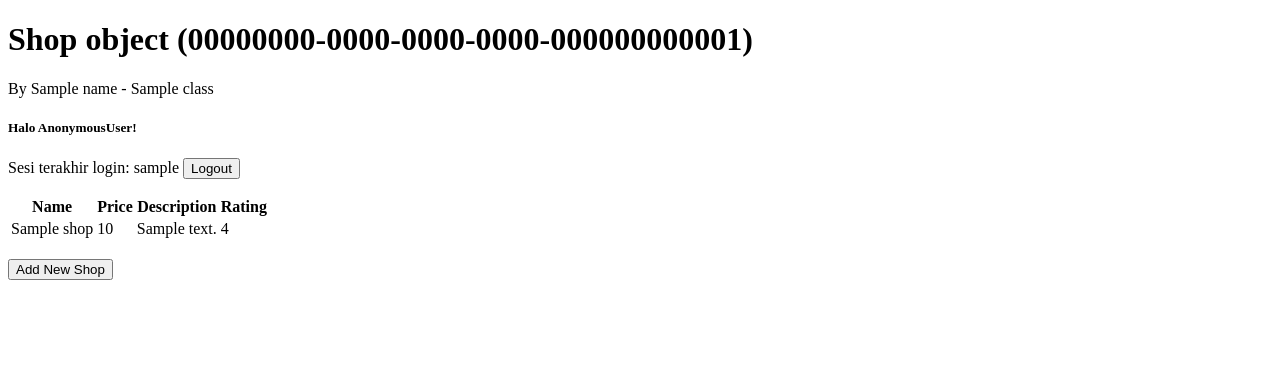
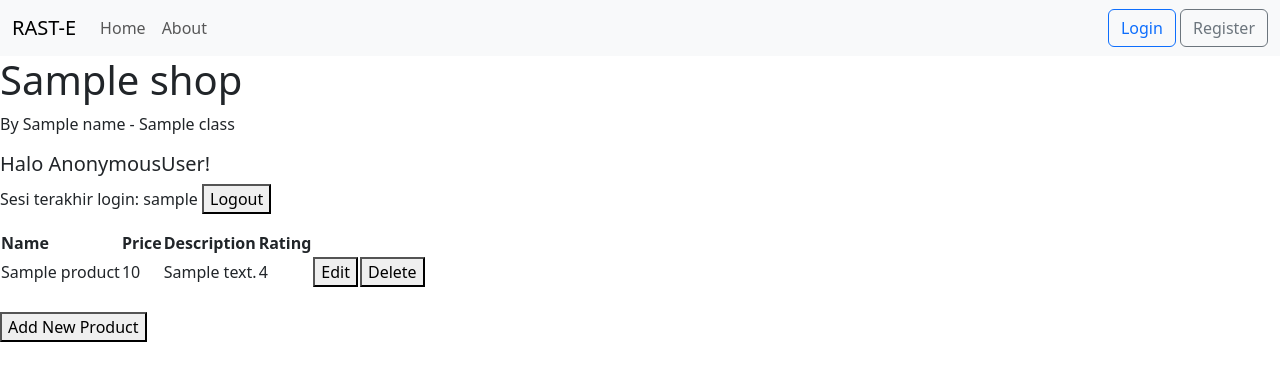
Before and after one commit to FrankyRay/Rast-E, a Django app: template main/templates/main.html in a window 1280 px wide. Shown: the top 381 px of the page. Run offline with Django 5.2, Linux system fonts and the light colour scheme; tables that the repository leaves empty hold one stand-in row (values such as "Sample post"); the template is opened without the code that fills it: values that come from a table or form of the project are taken from there, most other values are stand-ins (such as "Sample title", 1, 10 or a date in 2020).

Commit message:
feat: edit/delete

```diff
--- a/main/forms.py
+++ b/main/forms.py
@@ -1,7 +1,7 @@
 from django.forms import ModelForm
-from main.models import Shop
+from main.models import Product
 
-class ShopForm(ModelForm):
+class ProductForm(ModelForm):
     class Meta:
-        model = Shop
+        model = Product
         fields = [ "name", "price", "description", "rating" ]
--- a/main/models.py
+++ b/main/models.py
@@ -3,10 +3,10 @@ from uuid import uuid4
 from django.contrib.auth.models import User
 from django.db import models
 
-class Shop(models.Model):
+class Product(models.Model):
     id = models.UUIDField(primary_key=True, default=uuid4, editable=False)
     user = models.ForeignKey(User, on_delete=models.CASCADE)
     name = models.CharField(max_length=255)
+    description = models.TextField()
     price = models.IntegerField()
-    description = models.TextField()
     rating = models.IntegerField()
--- a/main/templates/main.html
+++ b/main/templates/main.html
@@ -1,4 +1,4 @@
-{% extends 'base.html' %} {% block content %}
+{% extends 'base.html' %} {% block content %} {% include 'navbar.html' %}
 
 <h1>{{ shop }}</h1>
 <p>By {{ name }} - {{ class }}</p>
@@ -11,8 +11,8 @@
     </a>
 </p>
 
-{% if not shops %}
-<p>Belum ada data shop!</p>
+{% if not products %}
+<p>Belum ada data product!</p>
 {% else %}
 <table>
     <tr>
@@ -22,12 +22,22 @@
         <th>Rating</th>
     </tr>
 
-    {% for shop in shops %}
+    {% for product in products %}
     <tr>
-        <td>{{shop.name}}</td>
-        <td>{{shop.price}}</td>
-        <td>{{shop.description}}</td>
-        <td>{{shop.rating}}</td>
+        <td>{{product.name}}</td>
+        <td>{{product.price}}</td>
+        <td>{{product.description}}</td>
+        <td>{{product.rating}}</td>
+        <td>
+            <a href="{% url 'main:edit_product' product.id %}">
+                <button>Edit</button>
+            </a>
+        </td>
+        <td>
+            <a href="{% url 'main:delete_product' product.id %}">
+                <button>Delete</button>
+            </a>
+        </td>
     </tr>
     {% endfor %}
 </table>
@@ -35,8 +45,8 @@
 
 <br />
 
-<a href="{% url 'main:create_shop' %}">
-    <button>Add New Shop</button>
+<a href="{% url 'main:create_product' %}">
+    <button>Add New Product</button>
 </a>
 
 {% endblock content %}
--- a/main/urls.py
+++ b/main/urls.py
@@ -1,15 +1,22 @@
 from django.urls import path
-from main.views import create_shop, logout_user, show_json, show_json_by_id, show_main, show_xml, show_xml_by_id, register, login_user
+from main.views import create_product, edit_product, delete_product, \
+                       logout_user, register, login_user, \
+                       show_json, show_json_by_id, show_main, show_xml, show_xml_by_id
 
 app_name = "main"
 
 urlpatterns = [
     path("", show_main, name="show_main"),
-    path("create-shop", create_shop, name="create_shop"),
+
+    path("create-product", create_product, name="create_product"),
+    path("edit-product", edit_product, name="edit_product"),
+    path("delete-product", delete_product, name="delete_product"),
+
     path("xml/", show_xml, name="show_xml"),
     path("json/", show_json, name="show_json"),
     path("xml/<str:id>/", show_xml_by_id, name="show_xml_by_id"),
     path("json/<str:id>/", show_json_by_id, name="show_json_by_id"),
+
     path("register/", register, name="register"),
     path("login/", login_user, name="login"),
     path("logout/", logout_user, name="logout"),
--- /dev/null
+++ b/requirements.txt
@@ -0,0 +1,6 @@
+django
+gunicorn
+whitenoise
+psycopg2-binary
+requests
+urllib3
--- a/templates/base.html
+++ b/templates/base.html
@@ -2,9 +2,21 @@
 <!doctype html>
 <html lang="en">
     <head>
+        {% block meta %}
         <meta charset="UTF-8" />
         <meta name="viewport" content="width=device-width, initial-scale=1.0" />
-        {% block meta %} {% endblock meta %}
+        {% endblock meta %}
+        <link
+            href="https://cdn.jsdelivr.net/npm/bootstrap@5.3.2/dist/css/bootstrap.min.css"
+            rel="stylesheet"
+            integrity="sha384-T3c6CoIi6uLrA9TneNEoa7RxnatzjcDSCmG1MXxSR1GAsXEV/Dwwykc2MPK8M2HN"
+            crossorigin="anonymous"
+        />
+        <script
+            src="https://code.jquery.com/jquery-3.6.0.min.js"
+            integrity="sha384-KyZXEAg3QhqLMpG8r+J4jsl5c9zdLKaUk5Ae5f5b1bw6AUn5f5v8FZJoMxm6f5cH1"
+            crossorigin="anonymous"
+        ></script>
     </head>
 
     <body>
--- /dev/null
+++ b/templates/navbar.html
@@ -0,0 +1,50 @@
+<nav class="navbar navbar-expand-lg bg-body-tertiary">
+    <div class="container-fluid">
+        <a class="navbar-brand" href="#">RAST-E</a>
+        <button
+            class="navbar-toggler"
+            type="button"
+            data-bs-toggle="collapse"
+            data-bs-target="#navbarSupportedContent"
+            aria-controls="navbarSupportedContent"
+            aria-expanded="false"
+            aria-label="Toggle navigation"
+        >
+            <span class="navbar-toggler-icon"></span>
+        </button>
+        <div class="collapse navbar-collapse" id="navbarSupportedContent">
+            <ul class="navbar-nav me-auto mb-2 mb-lg-0">
+                <li class="nav-item">
+                    <a class="nav-link" aria-current="page" href="#">Home</a>
+                </li>
+                <li class="nav-item">
+                    <a class="nav-link" aria-current="page" href="#">About</a>
+                </li>
+            </ul>
+            <div>
+                {% if user.is_authenticated %}
+                <span>Welcoome, {{ user.username }}</span>
+                <a
+                    href="{% url 'main:logout' %}"
+                    class="btn btn-outline-danger"
+                >
+                    Logout
+                </a>
+                {% else %}
+                <a
+                    href="{% url 'main:login' %}"
+                    class="btn btn-outline-primary"
+                >
+                    Login
+                </a>
+                <a
+                    href="{% url 'main:register' %}"
+                    class="btn btn-outline-secondary"
+                >
+                    Register
+                </a>
+                {% endif %}
+            </div>
+        </div>
+    </div>
+</nav>
```
Also changed, not shown: main/views.py (+34 -11 lines), rast_e/settings.py (+8 -2 lines), main/migrations/0004_rename_shop_product.py (added).
